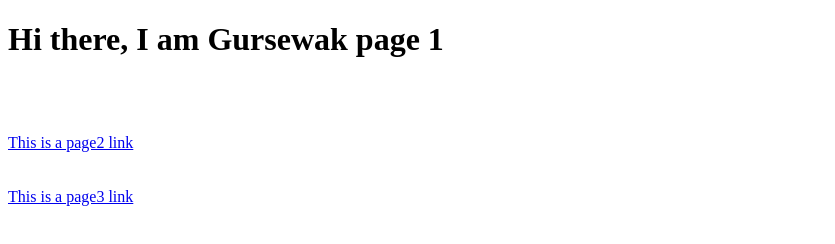
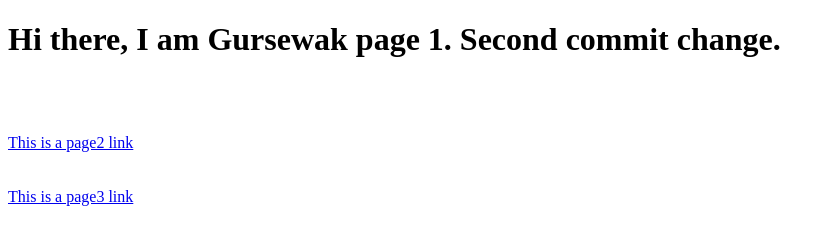
Before and after one commit to GursewakSidhu/DevopsGursewakFinalExam, a plain HTML site: page index.html in a window 1280 px wide. Shown: the whole page, without its empty margins (0-835 px from the left). Drawn offline with Linux system fonts and the light colour scheme.

Commit message:
Secod commit CI/CD test Gursewak

```diff
--- a/index.html
+++ b/index.html
@@ -5,7 +5,7 @@
 </head>
 <body>
 
-<h1>Hi there, I am Gursewak page 1</h1><br><br><br>
+<h1>Hi there, I am Gursewak page 1. Second commit change.</h1><br><br><br>
 
 <a href = page2.html target="_blank">This is a page2 link</a><br><br><br>
 <a href = page3.html target="_blank">This is a page3 link</a>
```
